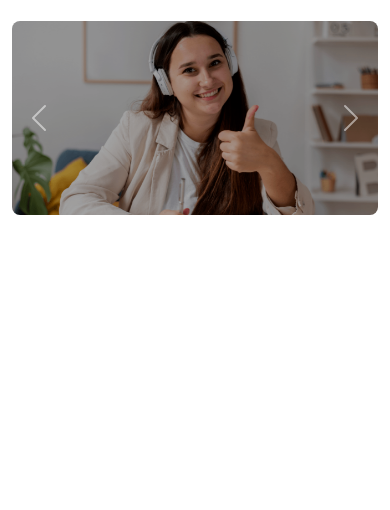
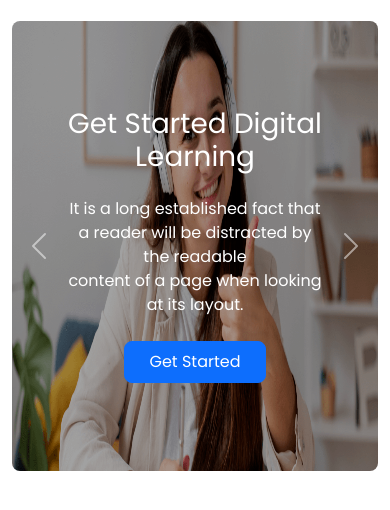
Before and after one commit to Shafayet-Hossain23/EdTech, a plain HTML site: page index.html in a window 390 px wide. Shown: the part 62-572 px from the top of the page. Drawn offline with nearby package versions, Linux system fonts and the light colour scheme.

Commit message:
carosoul-respons

```diff
--- a/index.html
+++ b/index.html
@@ -68,11 +68,11 @@
                     <div class="carousel-item active">
                         <img class="img-fluid" src="images/cover/cover-1-modified_1320x700.png" class="d-block w-100"
                             alt="...">
-                        <div class="carousel-caption d-none d-md-block">
-                            <div class="mb-5 pb-5">
+                        <div class="carousel-caption d-block">
+                            <div class="mb-4 pb-4">
                                 <h1 class="mb-4">Get Started Digital <br>
                                     Learning</h1>
-                                <p class="">It is a long established fact that a reader <br>
+                                <p class="">It is a long established fact that a reader
                                     will be distracted by the readable <br>
                                     content of a page when looking at its layout.
                                 </p>
@@ -84,11 +84,11 @@
                     <div class="carousel-item">
                         <img class="img-fluid" src="images/cover/Cover-2-r-modified.jpg" class="d-block w-100"
                             alt="...">
-                        <div class="carousel-caption d-none d-md-block">
-                            <div class="mb-5 pb-5">
+                        <div class="carousel-caption d-block ">
+                            <div class="mb-4 pb-4">
                                 <h1 class="mb-4">Get Started Digital <br>
                                     Learning</h1>
-                                <p class="">It is a long established fact that a reader <br>
+                                <p class="">It is a long established fact that a reader
                                     will be distracted by the readable <br>
                                     content of a page when looking at its layout.
                                 </p>
@@ -100,11 +100,11 @@
                     <div class="carousel-item">
                         <img class="img-fluid" src="images/cover/cover-3-r-modified.jpg" class="d-block w-100"
                             alt="...">
-                        <div class="carousel-caption d-none d-md-block">
-                            <div class="mb-5 pb-5">
+                        <div class="carousel-caption d-block">
+                            <div class="mb-4 pb-4">
                                 <h1 class="mb-4">Get Started Digital <br>
                                     Learning</h1>
-                                <p class="">It is a long established fact that a reader <br>
+                                <p class="">It is a long established fact that a reader
                                     will be distracted by the readable <br>
                                     content of a page when looking at its layout.
                                 </p>
--- a/style.css
+++ b/style.css
@@ -3,3 +3,10 @@
 body {
     font-family: 'Poppins', sans-serif;
 }
+
+@media screen and (max-width:576px) {
+    .carousel-item img {
+        height: 450px;
+    }
+
+}
```
